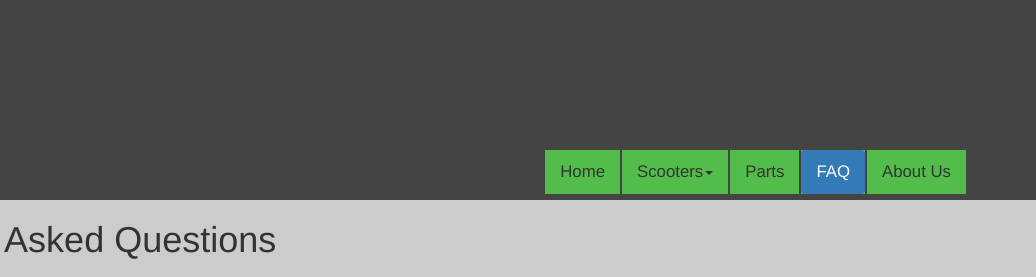
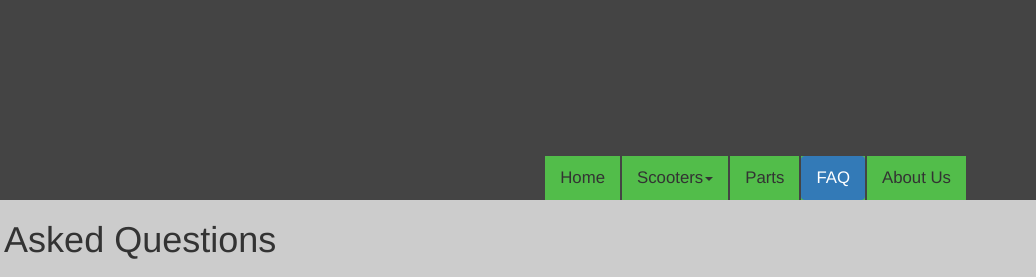
Before and after one commit to shapero/hms, a plain HTML site: page faq.html in a window 1280 px wide. Shown: the top 277 px of the page, 244-1280 px from the left. Drawn offline with nearby package versions, Linux system fonts and the light colour scheme.

Commit message:
fixed nav bar spacing issues

```diff
--- a/css/style.css
+++ b/css/style.css
@@ -57,7 +57,7 @@ header {
 /*Nav Styles */
 .nav {
 	font-size:1.2em;
-	margin-top:150px;
+	margin-top:156px;
 	float: right;
 
 }
--- a/faq.html
+++ b/faq.html
@@ -19,10 +19,10 @@
 		<div class="header-div">
 			<div class="container">
 				<div class="row">
-					<div class="col-xs-12 col-sm-5">
+					<div class="col-xs-12 col-sm-4">
 						<a href="index.html"><img src="icons/Logo.jpg" class="logo"></a>
 					</div>
-					<div class="col-sm-7">
+					<div class="col-sm-8">
 						<ul class="nav nav-pills" role="tablist">
 							  <li><a href="index.html">Home</a></li>
 							  <li class="dropdown">
```
Also changed, not shown: about.html (+2 -2 lines), index.html (+2 -2 lines), parts.html (+2 -2 lines), scooters.html (+2 -2 lines).
